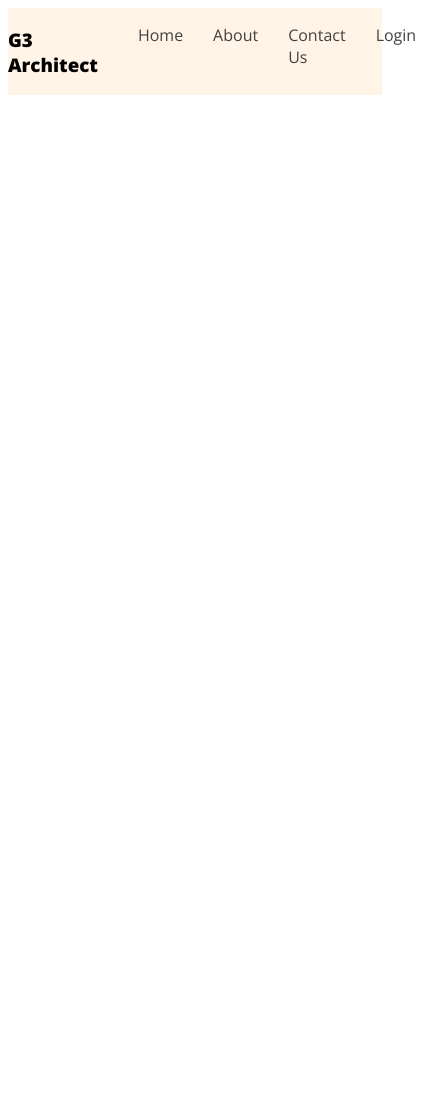
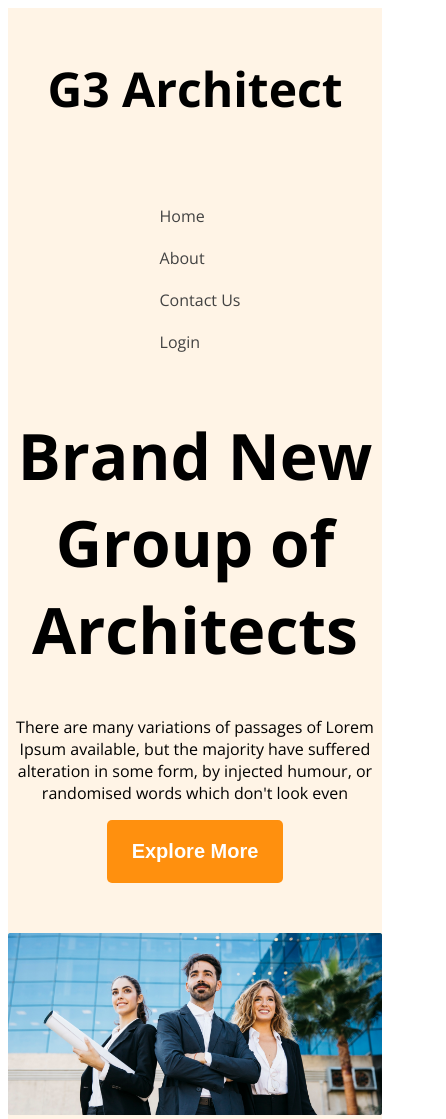
Before and after one commit to Tahsin2843/g3-architect-responsive, a plain HTML site: page index.html in a window 390 px wide. Shown: the top 1119 px of the page, 446 px wide, since content can reach past the window. Before the commit the page ends 844 px from the top, so only its background shows below. Drawn offline with nearby package versions, Linux system fonts and the light colour scheme.

Commit message:
header responsive done

```diff
--- a/Styles/styles.css
+++ b/Styles/styles.css
@@ -25,12 +25,25 @@
 .display-flex{
     display: flex;
 }
-
+.brand{
+    font-weight: 700;
+    font-size: 3rem;
+}
+.button-primary{
+    background-color: #FF900E;
+    color: white;
+    padding: 20px 25px;
+    font-size: 1.25rem;
+    font-weight: 600;
+    border: none;
+    border-radius: 5px;
+}
 
 
 /* header styles */
 .navbar{
     justify-content: space-between;
+    align-items: center;
 }
 .nav-item{
     margin-right: 30px;
@@ -43,3 +56,27 @@
     max-width: 1140px;
     margin: 0 auto;
 }
+
+/* banner styles */
+.banner-content{
+    max-width: 850px;
+    margin: 0 auto;
+    text-align: center;
+    margin-bottom: 50px;
+}
+.banner-title{
+    font-weight: 700;
+    font-size: 4rem;
+}
+.banner-image{
+    width: 100%;
+}
+
+/* Responsive media Query */
+
+@media screen and (max-width: 650px) {
+    .navbar, .nav-links{
+        flex-direction: column;
+        gap: 20px;
+    }
+}
--- a/index.html
+++ b/index.html
@@ -10,7 +10,7 @@
 <body class="open-sans-font">
     <header class="bg-light">
     <nav class="navbar display-flex">
-        <h3 style="font-weight: 800;">G3 Architect</h3>
+        <h3 class="brand">G3 Architect</h3>
     <ul class="nav-links display-flex">
         <li class="nav-item"><a class="nav-link text-gray">Home</a></li>
         <li class="nav-item"><a class="nav-link text-gray">About</a></li>
@@ -21,6 +21,14 @@
 
 
     <div class="banner">
+        <div class="banner-content">
+            <h1 class="banner-title">Brand New Group of Architects </h1>
+        <p class="banner-subtitle">There are many variations of passages of Lorem Ipsum available, but the majority have suffered alteration in some form, by injected humour, or randomised words which don't look even</p>
+
+        <button class="button-primary">Explore More</button>
+        </div>
+
+            <img class="banner-image" src="images/banner.png" alt="">
 
     </div>
     </header>
```
